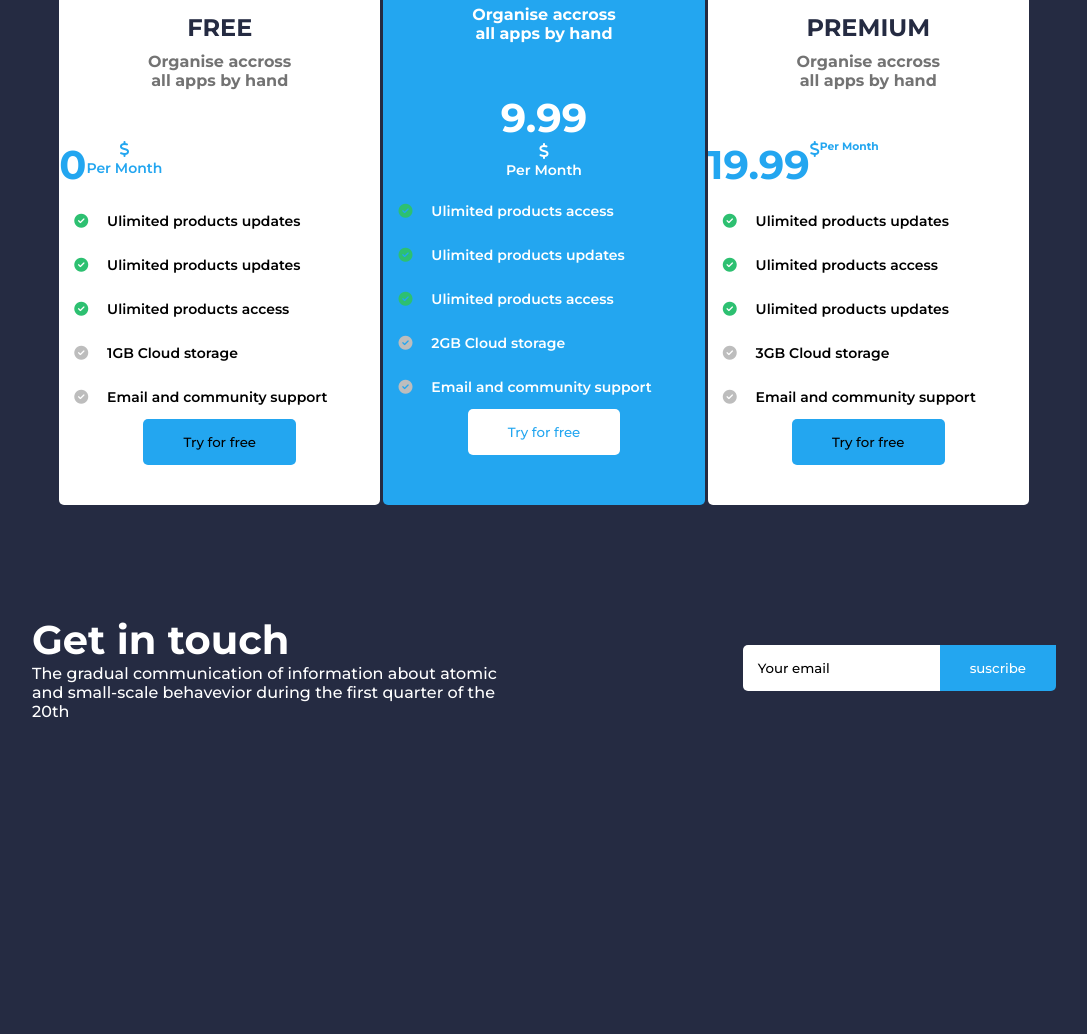
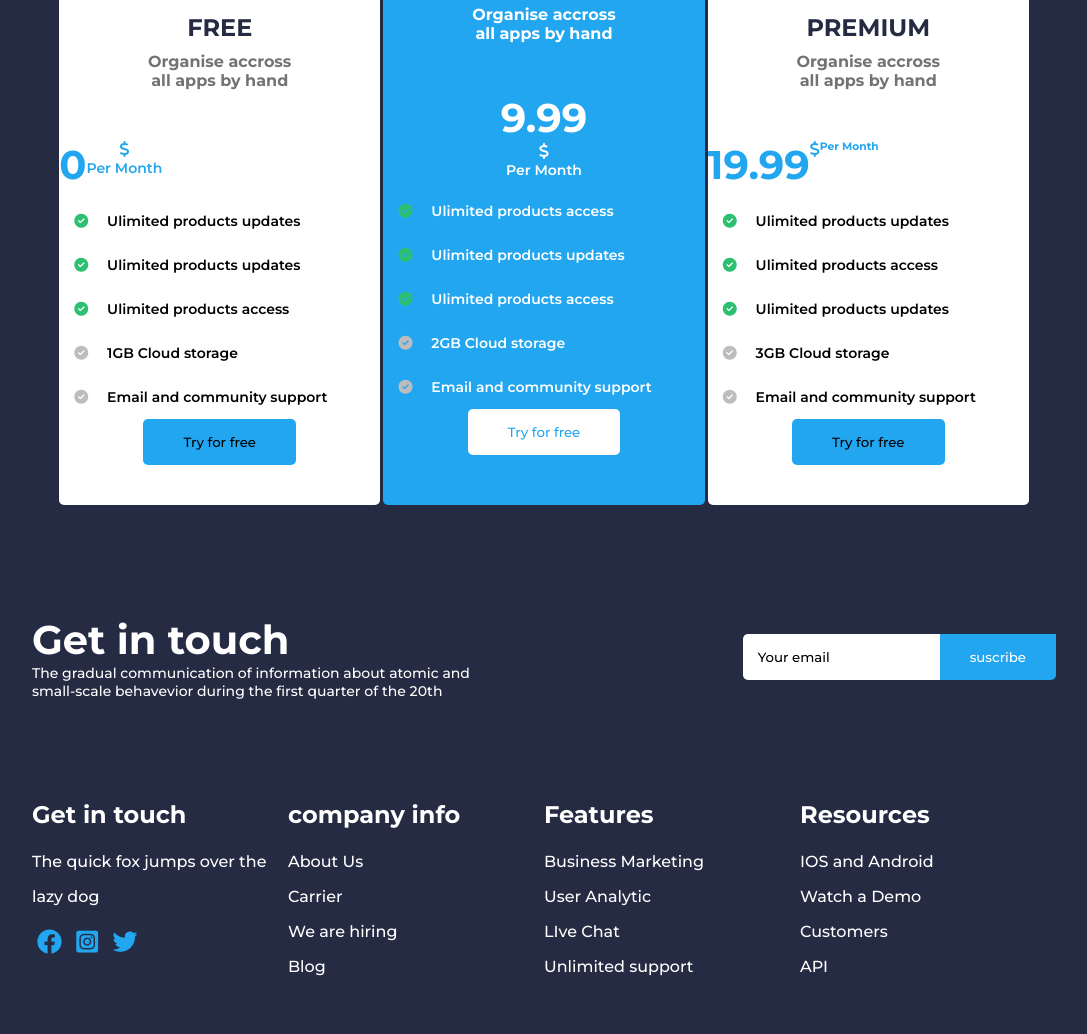
Before and after one commit to GaelTikeng/html-last-project, a plain HTML site: page index.html in a window 1280 px wide. Shown: the part 2998-4032 px from the top of the page, without its empty margins (96-1183 px from the left). Before the commit the page ends 3769 px from the top, so only its background shows below. Drawn offline with Linux system fonts and the light colour scheme.

Commit message:
section 7

```diff
--- a/assets/styles/style.css
+++ b/assets/styles/style.css
@@ -122,7 +122,7 @@ body {
 }
 
 .blue {
-  background: #23A6F0;
+  background: #23a6f0;
   color: #fff;
   border-radius: 37px;
   padding: 15px 36px;
@@ -287,7 +287,7 @@ body {
 .section4 {
   width: 80%;
   margin: 0 auto;
-  padding: 100px 0 60px 0;
+  padding: 100px 0 60px;
 }
 
 .faq {
@@ -352,7 +352,6 @@ body {
   font-weight: 700;
   font-size: 16px;
   color: #252b42;
-
 }
 
 .card-items h6 {
@@ -414,7 +413,7 @@ body {
   width: 33%;
   height: fit-content;
   margin: 0 auto;
-  background: #23A6F0 !important;
+  background: #23a6f0 !important;
   color: #fff;
   padding: 65px 0 50px !important;
   border-radius: 5px;
@@ -423,7 +422,7 @@ body {
 }
 
 .box1 h3 {
-  color: #252B42;
+  color: #252b42;
   font-weight: 700;
   font-size: 24px;
   text-align: center;
@@ -447,6 +446,7 @@ body {
   color: #737373;
   padding-bottom: 40px;
 }
+
 .box2 h5 {
   max-width: 150px;
   text-align: center;
@@ -460,7 +460,7 @@ body {
 .index-notation {
   text-align: center;
   font-weight: 700;
-  color: #23A6F0;
+  color: #23a6f0;
   padding: 10px 0;
   display: flex;
 }
@@ -490,8 +490,9 @@ body {
 .indice h6 {
   font-size: 14px;
   font-weight: 600;
-  color: #23A6F0;
+  color: #23a6f0;
 }
+
 .index-notation1 h6 {
   font-size: 14px;
   font-weight: 600;
@@ -517,13 +518,13 @@ body {
 }
 
 .green-circles i {
-  color: #2DC071;
+  color: #2dc071;
   font-weight: 30px;
   padding: 15px;
 }
 
 .gray-circles i {
-  color: #BDBDBD;
+  color: #bdbdbd;
   padding: 15px;
 }
 
@@ -532,7 +533,7 @@ body {
   border: none;
   border-radius: 5px;
   align-self: center;
-  background: #23A6F0;
+  background: #23a6f0;
 }
 
 .try-for-free1 {
@@ -571,7 +572,7 @@ body {
 }
 
 .get-in p {
-    font-size: 14pxpx;
+  font-size: 14px;
   font-weight: 500;
 }
 
@@ -597,3 +598,56 @@ body {
   border: none;
   border-end-end-radius: 5px;
 }
+
+.suscribe:hover {
+  opacity: 0.8;
+}
+
+.email:hover {
+  opacity: 0.8;
+}
+
+.section7 {
+  width: 80%;
+  margin: 0 auto;
+  padding: 50px 0;
+  display: flex;
+  justify-content: space-between;
+}
+
+.col1 {
+  width: 30%
+}
+
+.col1 h2 {
+  font-weight: 700;
+  font-size: 24px;
+  padding-bottom: 15px;
+}
+
+.col1 p {
+  line-height: 35px;
+  padding-bottom: 15px;
+}
+
+.col1 i {
+  color: #23a6f0;
+  padding: 0 5px;
+  font-size: 25px;
+}
+
+.a-tags {
+  display: flex;
+  flex-direction: column;
+  line-height: 35px;
+  justify-content: space-between;
+}
+
+.a-tags a {
+  color: #fff;
+  text-decoration: none;
+}
+
+.a-tags a:hover {
+  text-decoration: underline;
+}
--- a/index.html
+++ b/index.html
@@ -260,5 +260,42 @@
     </div>
   </section>
 
+  <section class=section7>
+    <div class="col1">
+      <h2>Get in touch</h2>
+      <p>The quick fox jumps over the lazy dog</p>
+      <i class="fa-brands fa-facebook"></i>
+      <i class="fa-brands fa-square-instagram"></i>
+      <i class="fa-brands fa-twitter"></i>
+    </div>
+    <div class="col1">
+      <h2>company info</h2>
+      <div class="a-tags">
+        <a href="#">About Us</a>
+        <a href="#">Carrier</a>
+        <a href="#">We are hiring</a>
+        <a href="#">Blog</a>
+      </div>
+    </div>
+    <div class="col1">
+      <h2>Features</h2>
+      <div class="a-tags">
+        <a href="#">Business Marketing</a>
+        <a href="#">User Analytic</a>
+        <a href="#">LIve Chat</a>
+        <a href="#">Unlimited support</a>
+      </div>
+    </div>
+    <div class="col1">
+      <h2>Resources</h2>
+      <div class="a-tags">
+        <a href="#">IOS and Android</a>
+        <a href="#">Watch a Demo</a>
+        <a href="#">Customers</a>
+        <a href="#">API</a>
+      </div>
+    </div>
+  </section>
+
 </body>
 </html>
```
Lines whose indentation alone changed are shown as unchanged.
